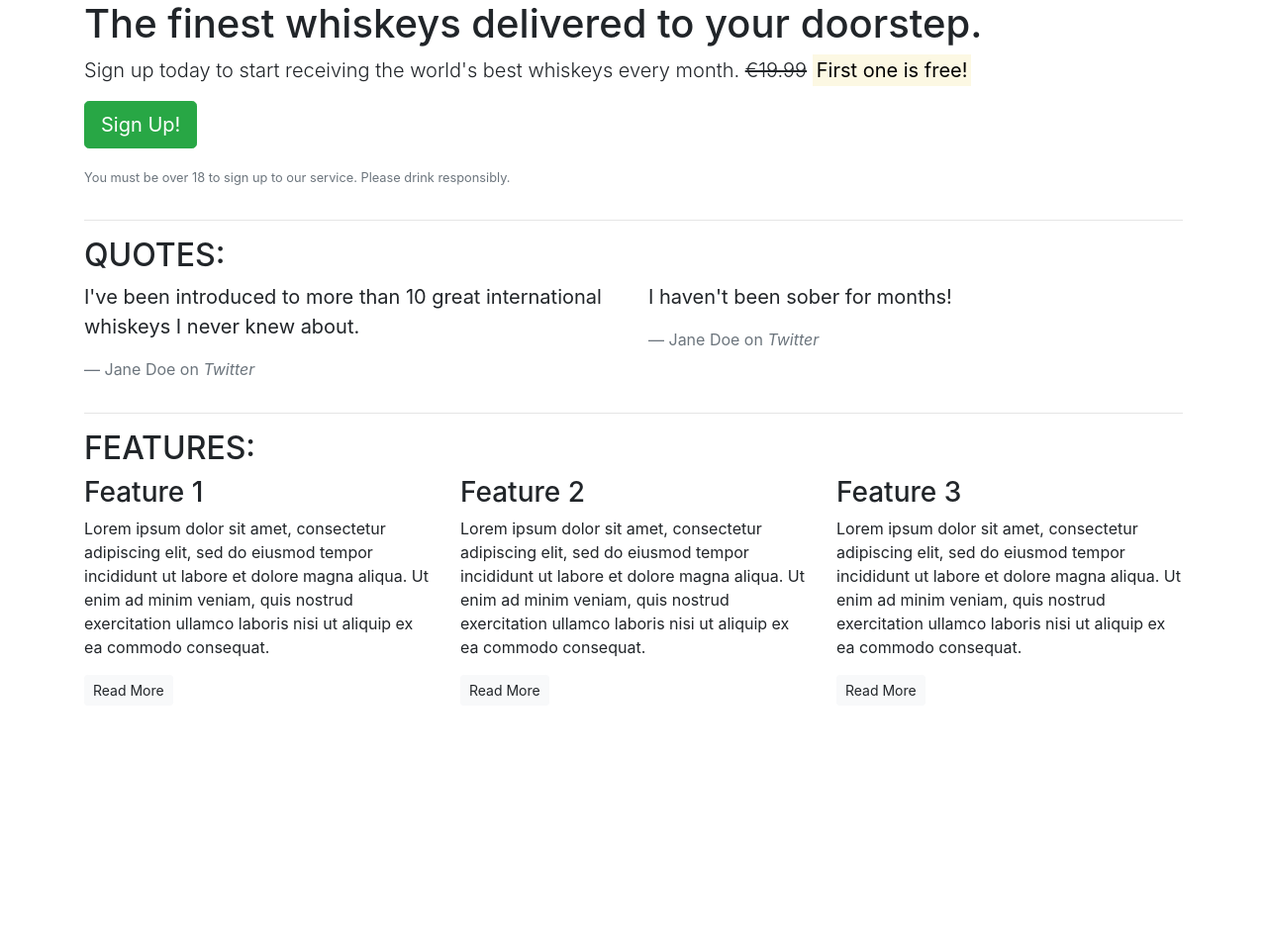
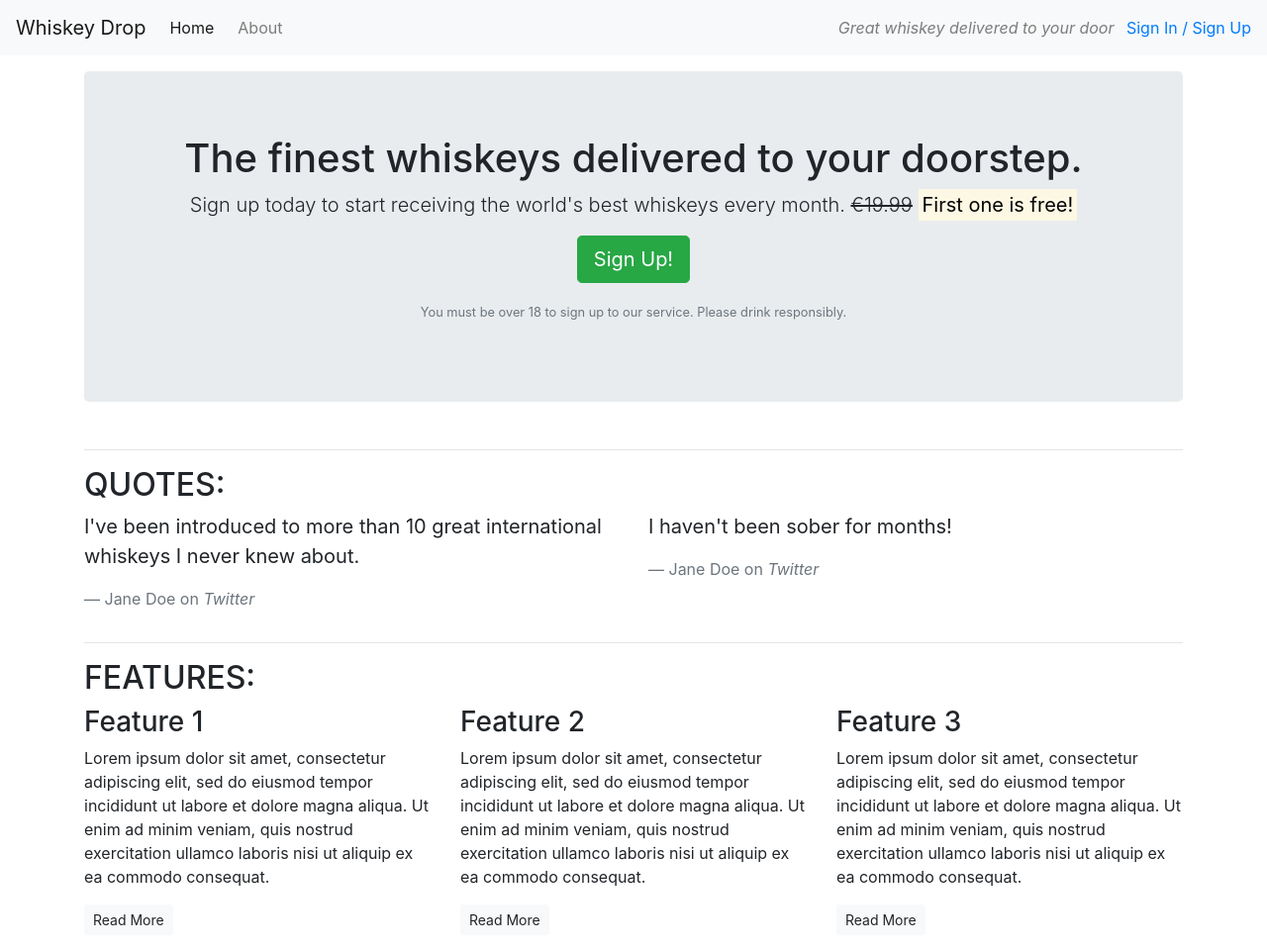
Before and after one commit to AleksandrDenis/hi-django, a plain HTML site: page index.html in a window 1280 px wide. Shown: the whole page at 99% size. Before the commit the page ends 800 px from the top, so only its background shows below. Drawn offline with nearby package versions, Linux system fonts and the light colour scheme.

Commit message:
Add nav bar to the page

```diff
--- a/index.html
+++ b/index.html
@@ -9,11 +9,27 @@
 </head>
 
 <body>
-    <article class="container">
+    <!--Nav-->
+    <nav class="navbar navbar-light navbar-expand-sm bg-light">
+        <a href="/" class="navbar-brand">
+                    Whiskey Drop</a>
+        <ul class="navbar-nav mr-auto">
+            <li class="active nav-item mr-2"><a class="nav-link" href="/">Home</a></li>
+            <li class="nav-item mr-2"><a class="nav-link" href="">About</a></li>
+            <li class="nav-item mr-2 d-block d-sm-none"><a class="nav-link" href="">Sign In / Sign Up</a></li>
+        </ul>
+
+        <div class="d-none d-md-block">
+            <p class="navbar-text my-auto mr-2"><i>Great whiskey delivered to your door</i></p>
+            <a href="/login">Sign In / Sign Up</a>
+        </div>
+        <!--</div>-->
+    </nav>
+    <article class="container mt-3">
         <!-- Callout -->
         <div class="row">
             <div class="col-12">
-                <section class="callout">
+                <section class="callout jumbotron text-center">
                     <h1>The finest whiskeys delivered to your doorstep.</h1>
                     <p class="lead">Sign up today to start receiving the world's best whiskeys every month. <s>€19.99</s> <strong><mark>First one is free!</mark></strong></p>
                     <p><button class="btn btn-lg btn-success">Sign Up!</button></p>
```
